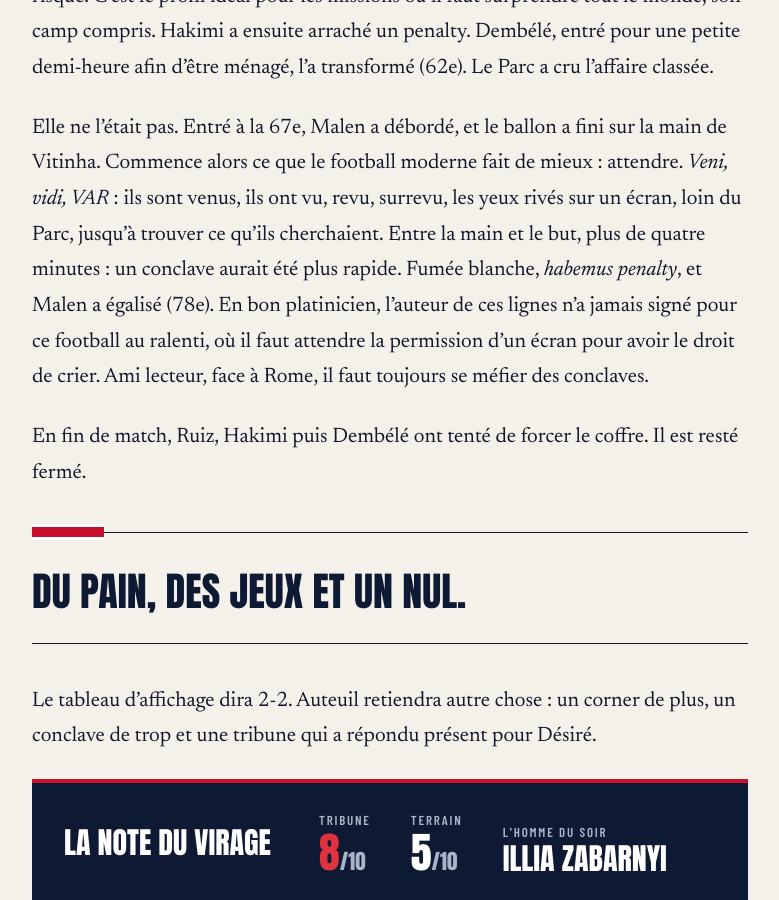
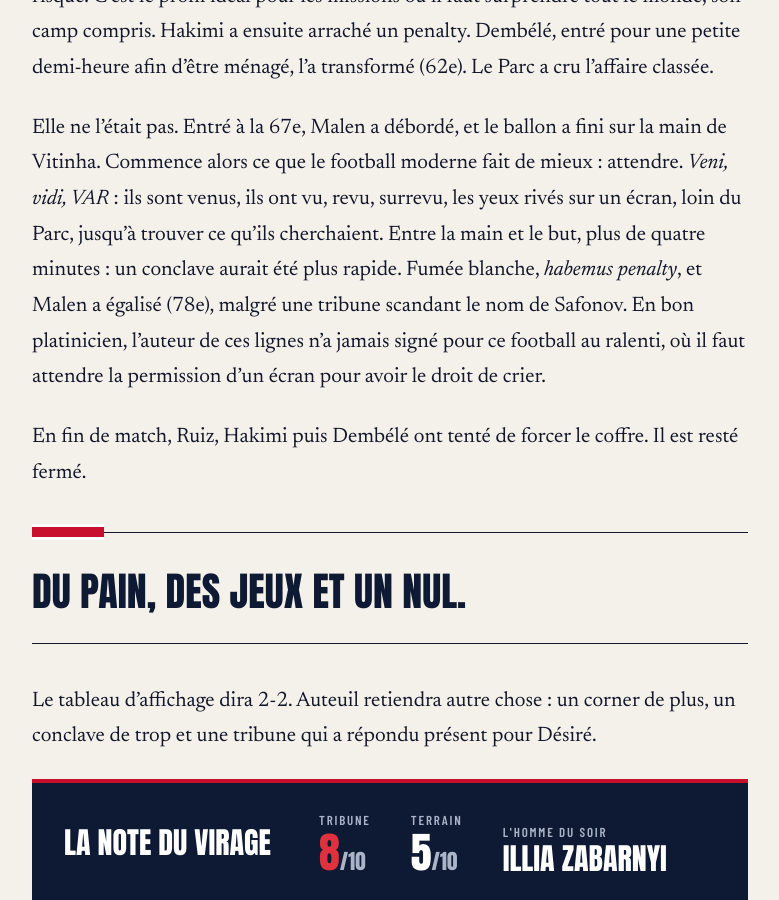
Before and after one commit to vudauteuil/vudauteuil.github.io, a Jekyll site: the page built from _posts/2026-11-25-ave-desire.md, in a window 1280 px wide and 900 px high, scrolled down 2519 px. Shown: the whole window, without its empty margins (250-1029 px from the left). Built offline with Jekyll 4.4.1, drawn with Linux system fonts in a browser that asks for light colours.

Commit message:
Update _posts/2026-11-25-ave-desire.md (via Pages CMS)

```diff
--- a/_posts/2026-11-25-ave-desire.md
+++ b/_posts/2026-11-25-ave-desire.md
@@ -8,9 +8,11 @@ adversaire: AS Rome
 domicile: true
 buts_psg: 2
 buts_adversaire: 2
-buteurs: Mario Hermoso (5e), Illia Zabarnyi (32e), Ousmane Dembélé (62e, sp), Donyell Malen (78e, sp)
+buteurs: Mario Hermoso (5e), Illia Zabarnyi (32e), Ousmane Dembélé (62e, sp),
+  Donyell Malen (78e, sp)
 stade: Parc des Princes
-chapeau: "Désiré en tribune, des gladiateurs au-dessus du virage : Paris a mené, a poussé jusqu'au bout, et Rome s'en tire grâce à la VAR."
+chapeau: "Désiré en tribune, des gladiateurs au-dessus du virage : Paris a mené,
+  a poussé jusqu'au bout, et Rome s'en tire grâce à la VAR."
 photo: /assets/images/tifo-gladiateurs-psg-rome.jpg
 legende: Les gladiateurs du Virage Auteuil, avant le coup d'envoi de PSG-Rome.
 note_tribune: 8
@@ -31,7 +33,7 @@ Paris s'en est sorti grâce à sa doctrine européenne : le corner. Centre de Ma
 
 Après la pause, Safonov a livré son dossier complet en cinq minutes : une sortie aux poings hasardeuse, un arrêt de grande classe devant Pisilli, puis une relance à haut risque. C'est le profil idéal pour les missions où il faut surprendre tout le monde, son camp compris. Hakimi a ensuite arraché un penalty. Dembélé, entré pour une petite demi-heure afin d'être ménagé, l'a transformé (62e). Le Parc a cru l'affaire classée.
 
-Elle ne l'était pas. Entré à la 67e, Malen a débordé, et le ballon a fini sur la main de Vitinha. Commence alors ce que le football moderne fait de mieux : attendre. *Veni, vidi, VAR* : ils sont venus, ils ont vu, revu, surrevu, les yeux rivés sur un écran, loin du Parc, jusqu'à trouver ce qu'ils cherchaient. Entre la main et le but, plus de quatre minutes : un conclave aurait été plus rapide. Fumée blanche, *habemus penalty*, et Malen a égalisé (78e). En bon platinicien, l'auteur de ces lignes n'a jamais signé pour ce football au ralenti, où il faut attendre la permission d'un écran pour avoir le droit de crier. Ami lecteur, face à Rome, il faut toujours se méfier des conclaves.
+Elle ne l'était pas. Entré à la 67e, Malen a débordé, et le ballon a fini sur la main de Vitinha. Commence alors ce que le football moderne fait de mieux : attendre. *Veni, vidi, VAR* : ils sont venus, ils ont vu, revu, surrevu, les yeux rivés sur un écran, loin du Parc, jusqu'à trouver ce qu'ils cherchaient. Entre la main et le but, plus de quatre minutes : un conclave aurait été plus rapide. Fumée blanche, *habemus penalty*, et Malen a égalisé (78e), malgré une tribune scandant le nom de Safonov. En bon platinicien, l'auteur de ces lignes n'a jamais signé pour ce football au ralenti, où il faut attendre la permission d'un écran pour avoir le droit de crier.
 
 En fin de match, Ruiz, Hakimi puis Dembélé ont tenté de forcer le coffre. Il est resté fermé.
 
```
